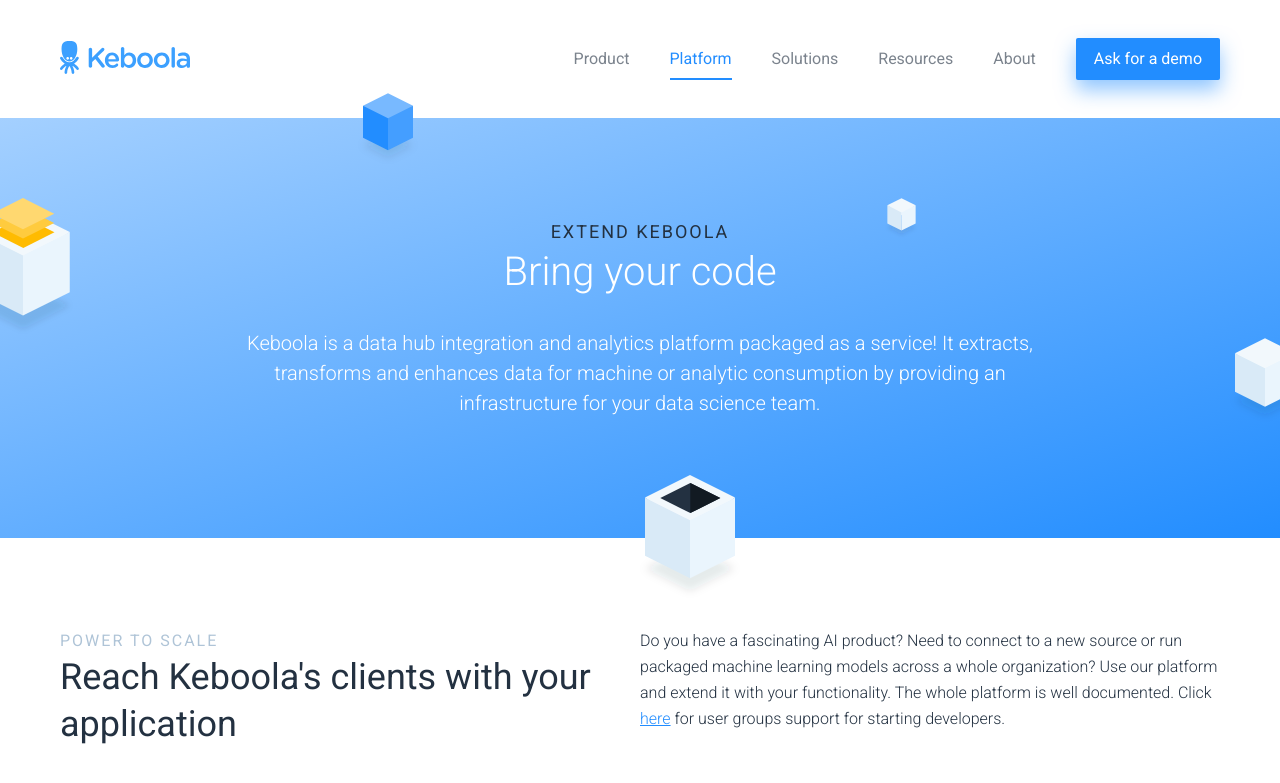
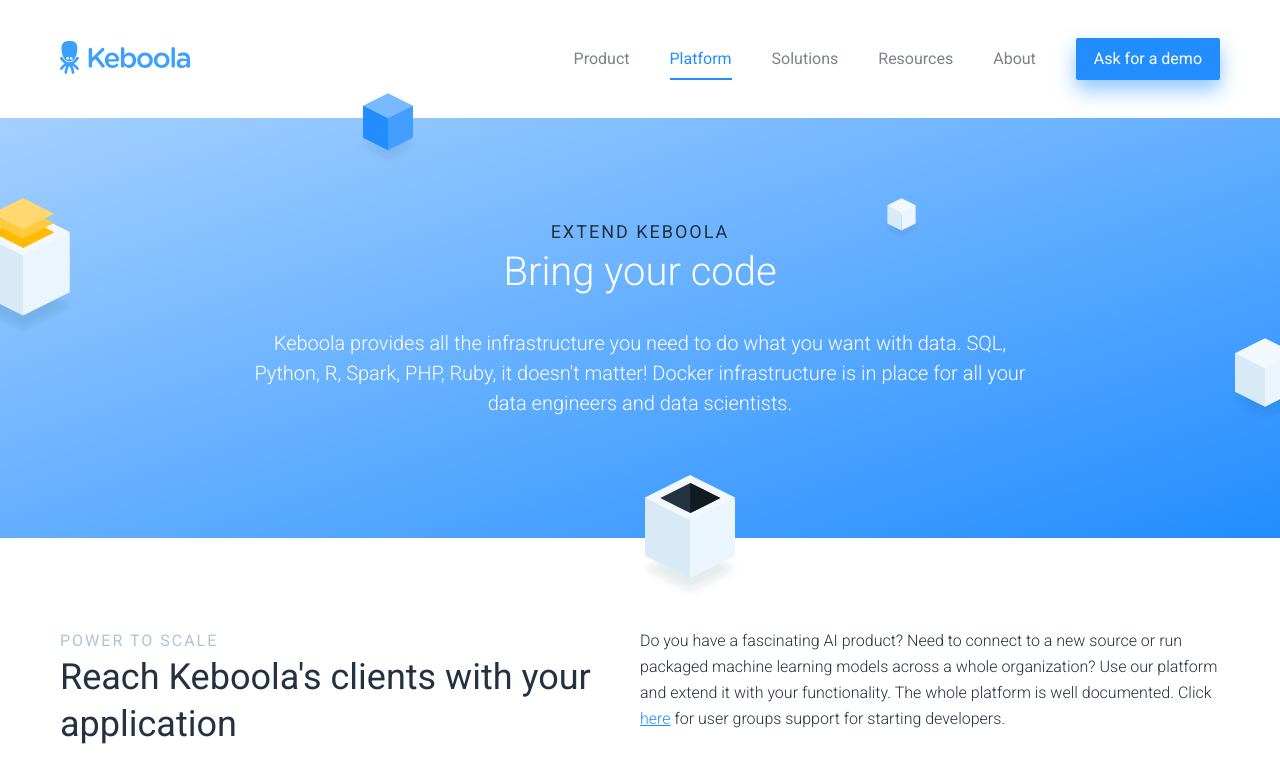
Before and after one commit to keboola/website, a Jekyll site: the page built from _platform/platform.md, in a window 1280 px wide and 900 px high, cut to the strip 0-844 px from the top of the window. Shown: the top 783 px of the strip. Built offline with Jekyll 4.4.1, drawn with Linux system fonts in a browser that asks for light colours; nearby versions of some CDN libraries.

Commit message:
Update from Forestry.io - Updated platform.md

```diff
--- a/_platform/platform.md
+++ b/_platform/platform.md
@@ -8,9 +8,9 @@
   block: header-blue
   subheadline: Extend Keboola
   headline: Bring your code
-  content: Keboola is a data hub integration and analytics platform packaged as a
-    service! It extracts, transforms and enhances data for machine or analytic consumption
-    by providing an infrastructure for your data science team.
+  content: Keboola provides all the infrastructure you need to do what you want with
+    data. SQL, Python, R, Spark, PHP, Ruby, it doesn't matter! Docker infrastructure
+    is in place for all your data engineers and data scientists.
 - template: article-with-perex
   block: article-with-perex
   subheadline: Power to scale
```
